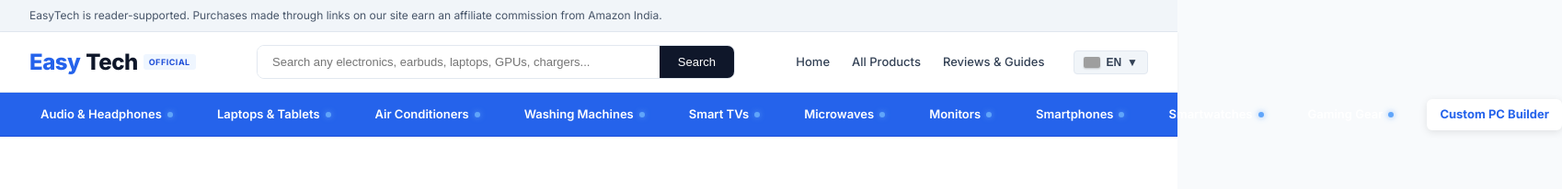
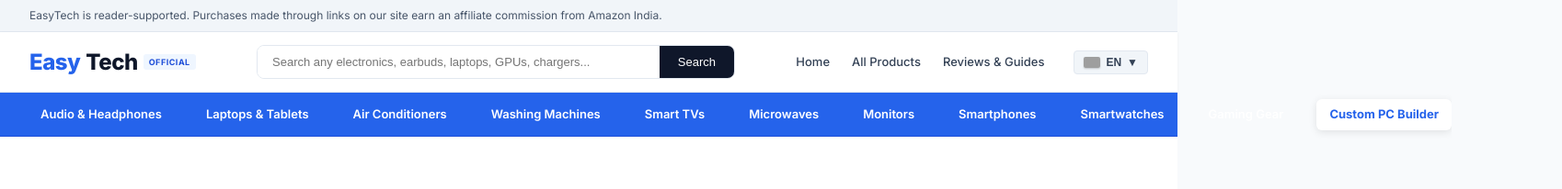
Before and after one commit to pothurikalyanram/EasyTech-store, a website: page index.html in a window 1280 px wide. Shown: the top 206 px of the page at 92% size, 1698 px wide, since content can reach past the window. Drawn offline with Linux system fonts and the light colour scheme; no server answers; grey boxes are pictures that could not be loaded.

Commit message:
Remove indicator green circle dots

```diff
--- a/styles.css
+++ b/styles.css
@@ -206,25 +206,6 @@ a {
     background: rgba(255, 255, 255, 0.16);
     color: #ffffff;
     box-shadow: 0 2px 10px rgba(0, 0, 0, 0.12);
-}
-
-/* Unique Animated Indicator Dot (Replaces Down Arrow) */
-.cat-dropdown > span::after {
-    content: '';
-    display: inline-block;
-    width: 6px;
-    height: 6px;
-    background: #60a5fa;
-    border-radius: 50%;
-    margin-left: 6px;
-    box-shadow: 0 0 6px rgba(96, 165, 250, 0.8);
-    transition: transform 0.25s, background 0.25s, box-shadow 0.25s;
-}
-
-.cat-dropdown:hover > span::after {
-    transform: scale(1.5);
-    background: #38bdf8;
-    box-shadow: 0 0 12px rgba(56, 189, 248, 1);
 }
 
 .cat-dropdown {
```
Also changed, not shown: admin.html (+0 -7 lines).
